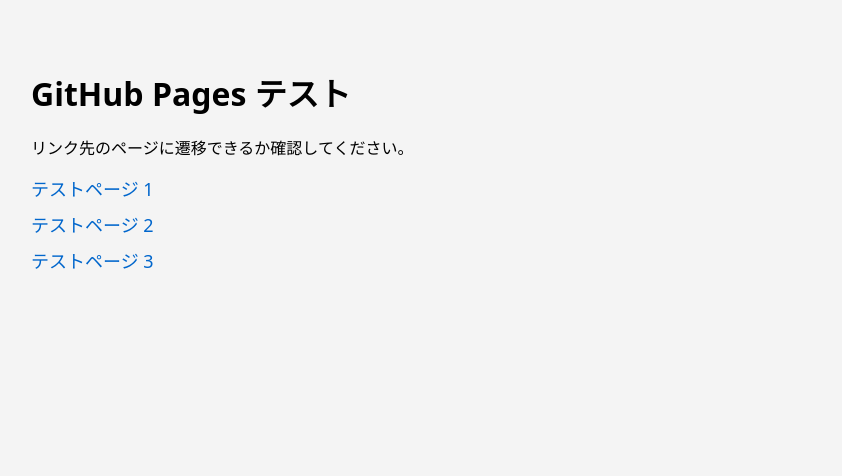
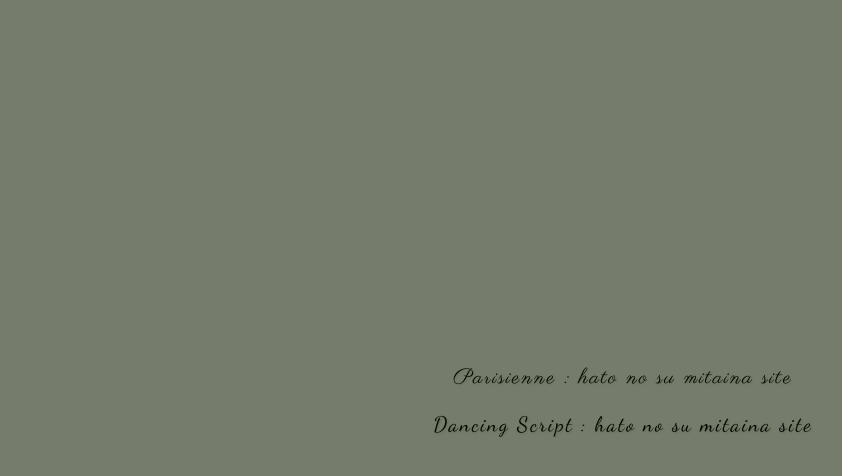
Before and after one commit to hato-no-su-mitaina-atama/hato_no_su_mitaina_site, a plain HTML site: page index.html in a window 1280 px wide. Shown: the whole page, without its empty margins (17-859 px from the left). Drawn offline with Linux system fonts and the light colour scheme.

Commit message:
index.html、style.css変更

```diff
--- a/index.html
+++ b/index.html
@@ -2,42 +2,18 @@
 <html lang="ja">
 <head>
     <meta charset="UTF-8">
-    <title>GitHub Pages Test - Index</title>
-    <meta name="viewport" content="width=device-width, initial-scale=1.0">
-    <style>
-        body {
-            font-family: system-ui, sans-serif;
-            background: #f4f4f4;
-            padding: 40px;
-        }
-        h1 {
-            margin-bottom: 20px;
-        }
-        ul {
-            list-style: none;
-            padding: 0;
-        }
-        li {
-            margin: 10px 0;
-        }
-        a {
-            text-decoration: none;
-            color: #0066cc;
-            font-size: 18px;
-        }
-        a:hover {
-            text-decoration: underline;
-        }
-    </style>
+    <title>hato no su mitaina site</title>
+    <link rel="preconnect" href="https://fonts.googleapis.com">
+    <link rel="preconnect" href="https://fonts.gstatic.com" crossorigin>
+    <link href="https://fonts.googleapis.com/css2?family=Dancing+Script:wght@400..700&family=Parisienne&display=swap" rel="stylesheet">
+    <link rel="stylesheet" href="style.css">
 </head>
 <body>
-    <h1>GitHub Pages テスト</h1>
-    <p>リンク先のページに遷移できるか確認してください。</p>
-
-    <ul>
-        <li><a href="page1.html">テストページ 1</a></li>
-        <li><a href="page2.html">テストページ 2</a></li>
-        <li><a href="page3.html">テストページ 3</a></li>
-    </ul>
+    <div class="parisienne-text">
+        Parisienne : hato no su mitaina site
+    </div>
+    <div class="dancing-script-text">
+        Dancing Script : hato no su mitaina site
+    </div>
 </body>
 </html>
--- /dev/null
+++ b/style.css
@@ -0,0 +1,33 @@
+body {
+    margin: 0;
+    padding: 0;
+    background-color: #767C6B; /* 指定の背景色 */
+    height: 100vh;             /* 画面の高さをいっぱいにする */
+    display: flex;
+    flex-direction: column; /* これを追加！要素を縦に並べる */
+    justify-content: center; /* (縦並びの時は) 上下の真ん中 */
+    align-items: center;     /* (縦並びの時は) 左右の真ん中 */
+    gap: 20px;              /* これを追加！要素同士の間に20pxの隙間を作る */
+}
+
+.parisienne-text {
+    font-family: "Parisienne", cursive;
+    color: #000b00;
+    font-size: 21px;
+    letter-spacing: 2px;
+    font-weight: 400;
+    font-style: normal;
+    transition: color 0.5s ease;
+    text-shadow: 1px 1px 2px rgba(44, 49, 37, 0.2);
+}
+
+.dancing-script-text {
+    font-family: "Dancing Script", cursive;
+    color: #000b00;
+    font-size: 21px;
+    letter-spacing: 2px;
+    font-weight: 400;
+    font-style: normal;
+    transition: color 0.5s ease;
+    text-shadow: 1px 1px 2px rgba(44, 49, 37, 0.2);
+}
```
